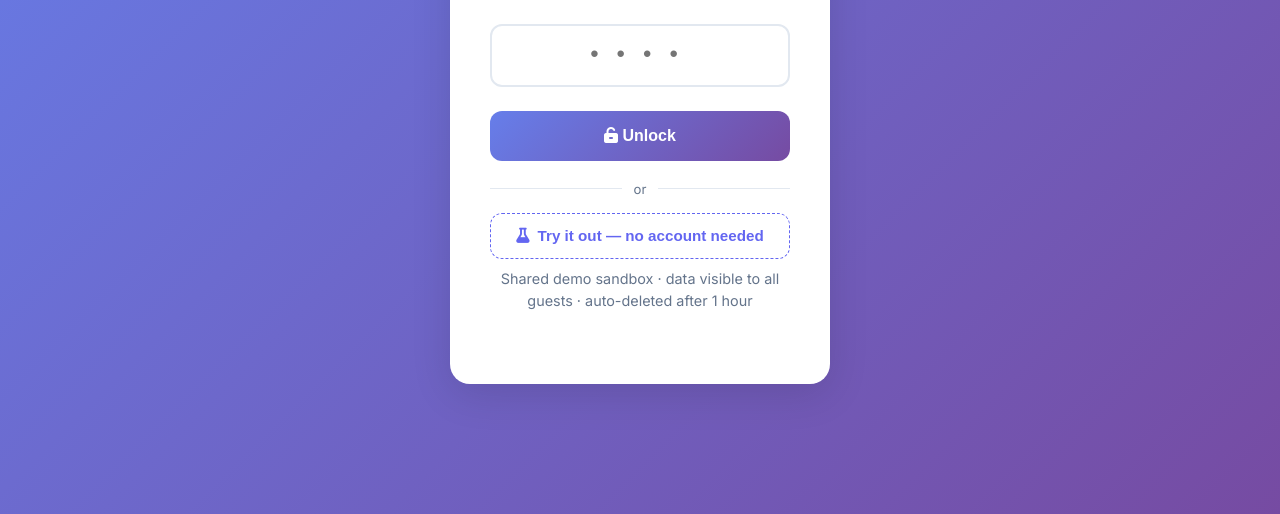
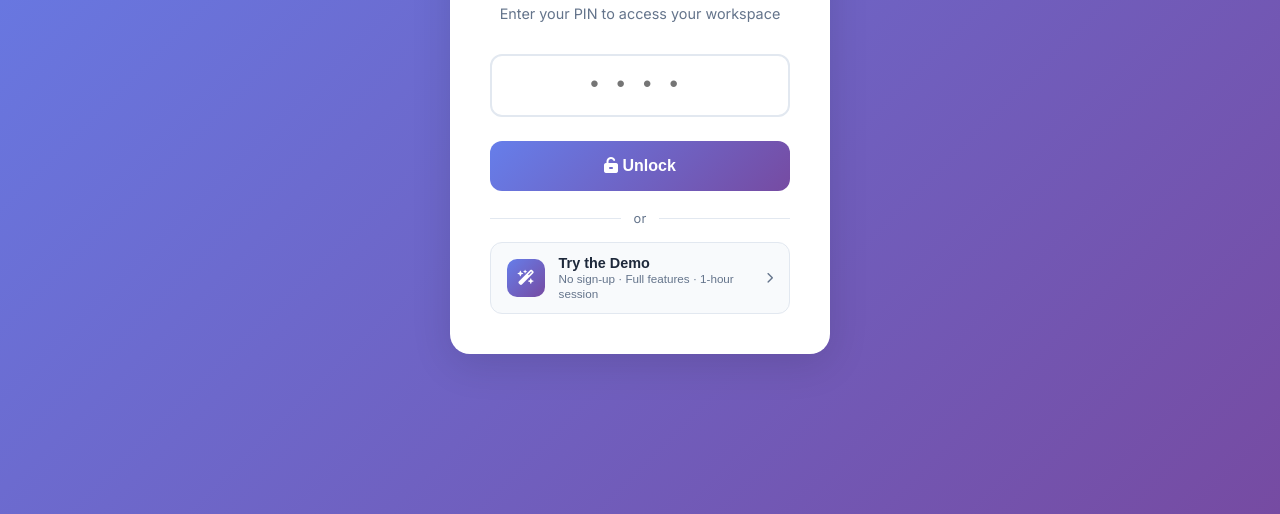
Before and after one commit to deepakharol/portfolio, a website: page apps/todo/index.html in a window 1280 px wide. Shown: the part 286-800 px from the top of the page. Drawn offline with Linux system fonts and the light colour scheme.

Commit message:
Redesign guest login button and fix onclick not firing
- Replace dashed .btn-try-it with card-style .btn-guest (icon + label + arrow)
- Add inline onclick="loginAsGuest()" so it works regardless of listener timing
- Better copy: "Try the Demo / No sign-up · Full features · 1-hour session"
- Removed misleading "data visible to all guests" disclaimer text (already explained in banner)

Co-Authored-By: Claude Sonnet 4.6 <noreply@anthropic.com>

```diff
--- a/apps/todo/index.html
+++ b/apps/todo/index.html
@@ -23,10 +23,14 @@
     </button>
     <div class="login-error" id="login-error">Incorrect PIN. Try again.</div>
     <div class="login-divider"><span>or</span></div>
-    <button class="btn-try-it" id="btn-try-it">
-      <i class="fas fa-flask"></i> Try it out — no account needed
+    <button class="btn-guest" id="btn-try-it" onclick="loginAsGuest()">
+      <span class="btn-guest-icon"><i class="fas fa-wand-magic-sparkles"></i></span>
+      <span class="btn-guest-label">
+        <strong>Try the Demo</strong>
+        <small>No sign-up · Full features · 1-hour session</small>
+      </span>
+      <i class="fas fa-chevron-right btn-guest-arrow"></i>
     </button>
-    <p class="try-it-note">Shared demo sandbox · data visible to all guests · auto-deleted after 1 hour</p>
   </div>
 </div>
 
--- a/apps/todo/style.css
+++ b/apps/todo/style.css
@@ -35,11 +35,17 @@ html, body { height: 100%; font-family: 'Inter', -apple-system, sans-serif; colo
 .btn-login { width: 100%; padding: 1rem; background: var(--gradient); color: white; border: none; border-radius: var(--radius); font-size: 1rem; font-weight: 600; cursor: pointer; transition: var(--transition); }
 .btn-login:hover { opacity: 0.9; transform: translateY(-1px); }
 .login-error { color: var(--danger); font-size: 0.9rem; margin-top: 1rem; display: none; }
-.login-divider { display: flex; align-items: center; gap: 0.75rem; margin: 1.25rem 0 1rem; color: var(--text2); font-size: 0.82rem; }
+.login-divider { display: flex; align-items: center; gap: 0.75rem; margin: 1.25rem 0 1rem; color: var(--text2); font-size: 0.8rem; letter-spacing: 0.03em; }
 .login-divider::before, .login-divider::after { content: ''; flex: 1; height: 1px; background: var(--border); }
-.btn-try-it { width: 100%; padding: 0.85rem; background: transparent; border: 1.5px dashed var(--primary); color: var(--primary); border-radius: var(--radius); font-size: 0.95rem; font-weight: 600; cursor: pointer; transition: var(--transition); display: flex; align-items: center; justify-content: center; gap: 0.5rem; }
-.btn-try-it:hover { background: rgba(99,102,241,0.06); }
-.try-it-note { font-size: 0.75rem; color: var(--text2); margin-top: 0.6rem; line-height: 1.5; }
+
+.btn-guest { width: 100%; padding: 0.75rem 1rem; background: var(--surface2); border: 1.5px solid var(--border); border-radius: var(--radius); cursor: pointer; transition: var(--transition); display: flex; align-items: center; gap: 0.85rem; text-align: left; }
+.btn-guest:hover { border-color: var(--primary); background: rgba(99,102,241,0.04); box-shadow: 0 2px 12px rgba(99,102,241,0.08); }
+.btn-guest-icon { width: 38px; height: 38px; background: var(--gradient); border-radius: 10px; display: flex; align-items: center; justify-content: center; color: white; flex-shrink: 0; font-size: 0.95rem; }
+.btn-guest-label { flex: 1; }
+.btn-guest-label strong { display: block; font-size: 0.9rem; font-weight: 700; color: var(--text); }
+.btn-guest-label small { font-size: 0.73rem; color: var(--text2); font-weight: 400; }
+.btn-guest-arrow { color: var(--text2); font-size: 0.7rem; flex-shrink: 0; transition: var(--transition); }
+.btn-guest:hover .btn-guest-arrow { color: var(--primary); transform: translateX(2px); }
 
 /* Demo Banner */
 .demo-banner { background: linear-gradient(90deg, #f59e0b, #f97316); color: white; padding: 0.6rem 1.5rem; display: flex; align-items: center; gap: 0.75rem; font-size: 0.85rem; flex-shrink: 0; }
```
